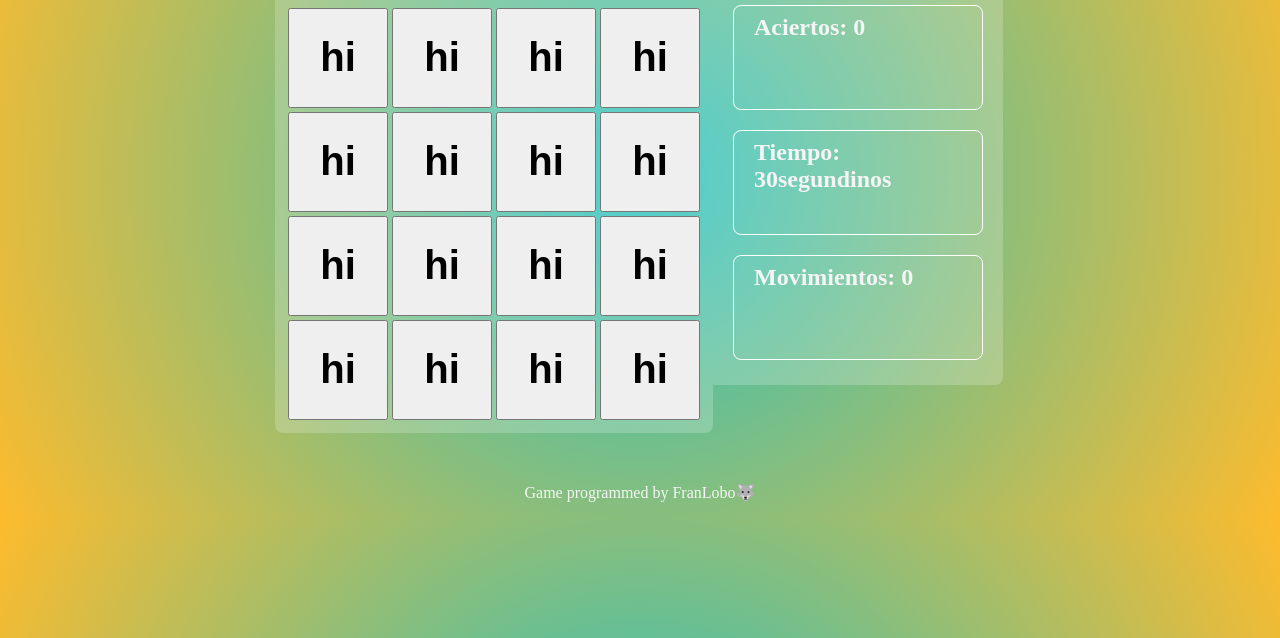
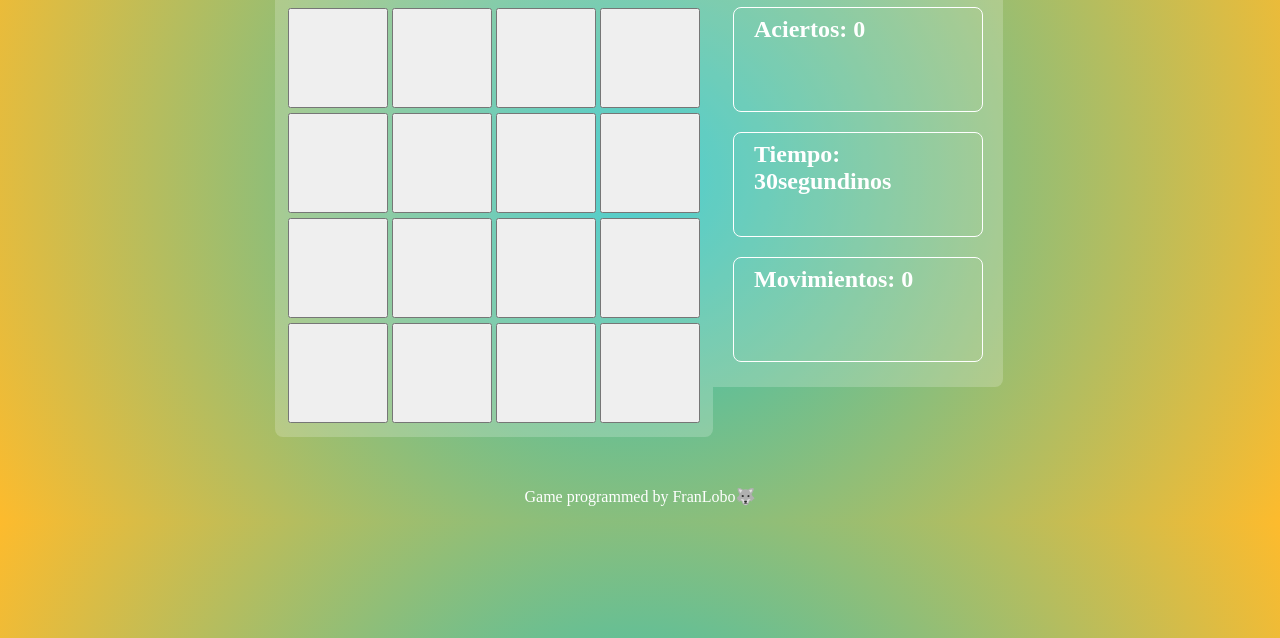
Before and after one commit to Wolfremiio/ExtreMemory, a plain HTML site: page index.html in a window 1280 px wide. Shown: the part 162-800 px from the top of the page. Drawn offline with Linux system fonts and the light colour scheme; a web font is replaced by a local one.

```diff
--- a/index.html
+++ b/index.html
@@ -19,35 +19,35 @@
         <h1>ExtreMemory</h1>
         <table>
           <tr>
-            <td><button id="0" onclick="uncover(0)">hi</button></td>
-            <td><button id="1" onclick="uncover(1)">hi</button></td>
-            <td><button id="2" onclick="uncover(2)">hi</button></td>
-            <td><button id="3" onclick="uncover(3)">hi</button></td>
+            <td><button id="0" onclick="uncover(0)"></button></td>
+            <td><button id="1" onclick="uncover(1)"></button></td>
+            <td><button id="2" onclick="uncover(2)"></button></td>
+            <td><button id="3" onclick="uncover(3)"></button></td>
           </tr>
           <tr>
-            <td><button id="4" onclick="uncover(4)">hi</button></td>
-            <td><button id="5" onclick="uncover(5)">hi</button></td>
-            <td><button id="6" onclick="uncover(6)">hi</button></td>
-            <td><button id="7" onclick="uncover(7)">hi</button></td>
+            <td><button id="4" onclick="uncover(4)"></button></td>
+            <td><button id="5" onclick="uncover(5)"></button></td>
+            <td><button id="6" onclick="uncover(6)"></button></td>
+            <td><button id="7" onclick="uncover(7)"></button></td>
           </tr>
           <tr>
-            <td><button id="8" onclick="uncover(8)">hi</button></td>
-            <td><button id="9" onclick="uncover(9)">hi</button></td>
-            <td><button id="10" onclick="uncover(10)">hi</button></td>
-            <td><button id="11 " onclick="uncover(11)">hi</button></td>
+            <td><button id="8" onclick="uncover(8)"></button></td>
+            <td><button id="9" onclick="uncover(9)"></button></td>
+            <td><button id="10" onclick="uncover(10)"></button></td>
+            <td><button id="11 " onclick="uncover(11)"></button></td>
           </tr>
           <tr>
-            <td><button id="12" onclick="uncover(12)">hi</button></td>
-            <td><button id="13" onclick="uncover(13)">hi</button></td>
-            <td><button id="14" onclick="uncover(14)">hi</button></td>
-            <td><button id="15" onclick="uncover(15)">hi</button></td>
+            <td><button id="12" onclick="uncover(12)"></button></td>
+            <td><button id="13" onclick="uncover(13)"></button></td>
+            <td><button id="14" onclick="uncover(14)"></button></td>
+            <td><button id="15" onclick="uncover(15)"></button></td>
           </tr>
         </table>
       </section>
       <section class="section2">
         <h2 id="success" class="score">Aciertos: 0</h2>
         <h2 id="time_left" class="score">Tiempo: 30segundinos</h2>
-        <h2 id="moves" class="score">Movimientos: 0</h2>
+        <h2 id="movements" class="score">Movimientos: 0</h2>
       </section>
     </main>
     <footer>
--- a/main.js
+++ b/main.js
@@ -1 +1,37 @@
+//Variable´s starting
+let uncoverCard = 0;
+let card1 = null;
+let card2 = null;
+firstResult = null;
+secondResult = null;
+let moves = 0;
+//Generate random numbers
 let numbers = [1, 1, 2, 2, 3, 3, 4, 4, 5, 5, 6, 6, 7, 7, 8, 8];
+numbers = numbers.sort(() => {
+  return Math.random() - 0.5;
+});
+
+// Principal function
+function uncover(id) {
+  uncoverCard++;
+  console.log(numbers);
+  if (uncoverCard == 1) {
+    card1 = document.getElementById(id);
+    firstResult = numbers[id];
+    card1.innerHTML = numbers[id];
+
+    // Disable first button
+    card1.disabled = true;
+    //Show second button
+  } else if (uncoverCard == 2) {
+    card2 = document.getElementById(id);
+    secondResult = numbers[id];
+    card2.innerHTML = numbers[id];
+
+    // Disable second button
+    card2.disabled = true;
+
+    // Increase movements
+    moves++;
+  }
+}
--- a/styles.css
+++ b/styles.css
@@ -2,10 +2,11 @@
     background: rgb(34,193,195);
     background: radial-gradient(circle, rgba(34,193,195,1) 0%, rgba(253,187,45,1) 100%);
     font-family: 'Labrada', serif;
-    color: whitesmoke;
+    color: white ;
 }
 main{
-  width: 730px;
+
+    width: 730px;
     margin: 100px auto 50px;
     display: flex;
     align-items: center;
@@ -14,7 +15,7 @@
     background-color: rgba(255,255,255, 0.2);
     padding: 0 10px 10px 10px  ;
     border-radius: 8px;
-}
+    }
 h1{
     text-align: center;
 }
@@ -22,10 +23,14 @@
     height: 100px;
     width:  100px;
     font-size: 40px;
-    color: #000;
+    color: black;
     font-weight: bold;
-    cursor: pointer;
-}
+
+   }
+
+
+
+
 .section2{
     background-color: rgba(255,255,255, 0.2);
     border-top-right-radius: 8px;
```
